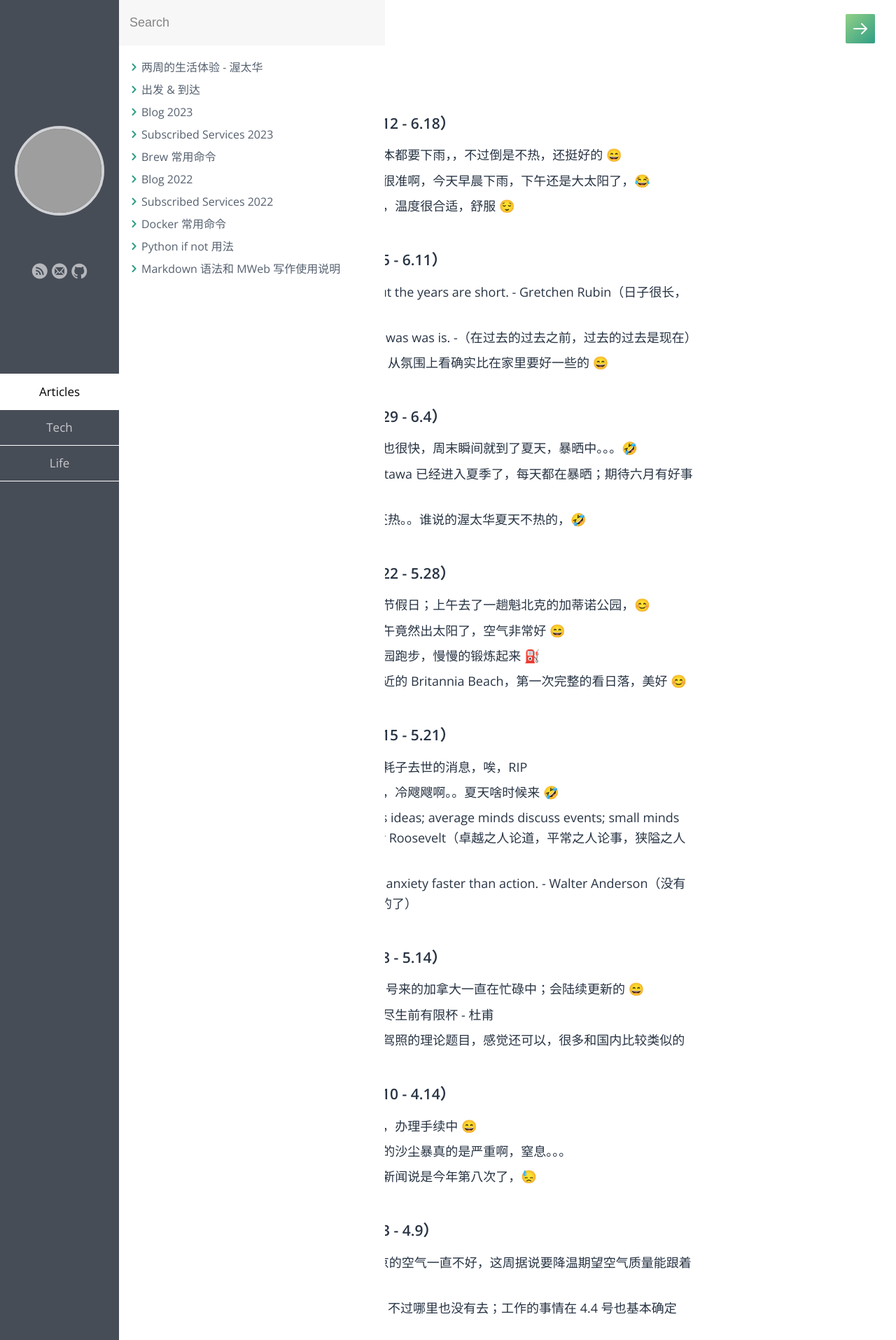
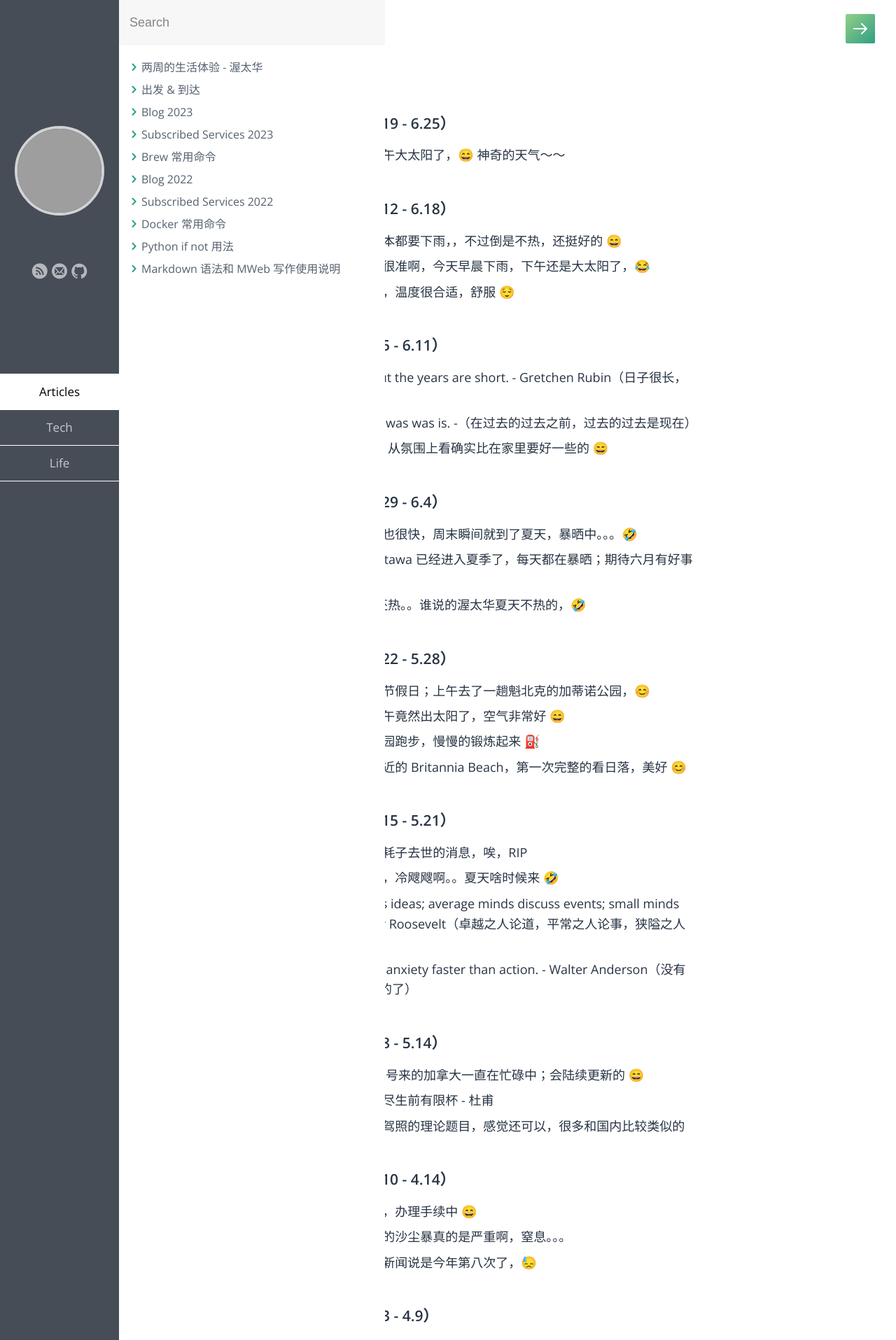
Before and after one commit to samxupeiran/samxupeiran.github.io, a Jekyll site: the page built from _posts/life/2023-01-03-my-blog.md, in a window 1280 px wide. Shown: the top 1915 px of the page at 70% size. Built offline with Jekyll 4.4.1, drawn with Linux system fonts in a browser that asks for light colours; some web fonts are replaced; grey boxes are pictures that could not be loaded.

Commit message:
feat: add weekly blog 6.19

```diff
--- a/_posts/life/2023-01-03-my-blog.md
+++ b/_posts/life/2023-01-03-my-blog.md
@@ -6,6 +6,8 @@ tags: Blog
 ---
 
 
+- ### 2023 年 6 月 第 4 周（6.19 - 6.25）
+     - 6.19 早晨起来下小雨，上午大太阳了，😄 神奇的天气～～
 - ### 2023 年 6 月 第 3 周（6.12 - 6.18）
      - 6.12 看天气预报这一周基本都要下雨，，不过倒是不热，还挺好的 😄
      - 6.13 看了天气预报也不是很准啊，今天早晨下雨，下午还是大太阳了，😂
```
